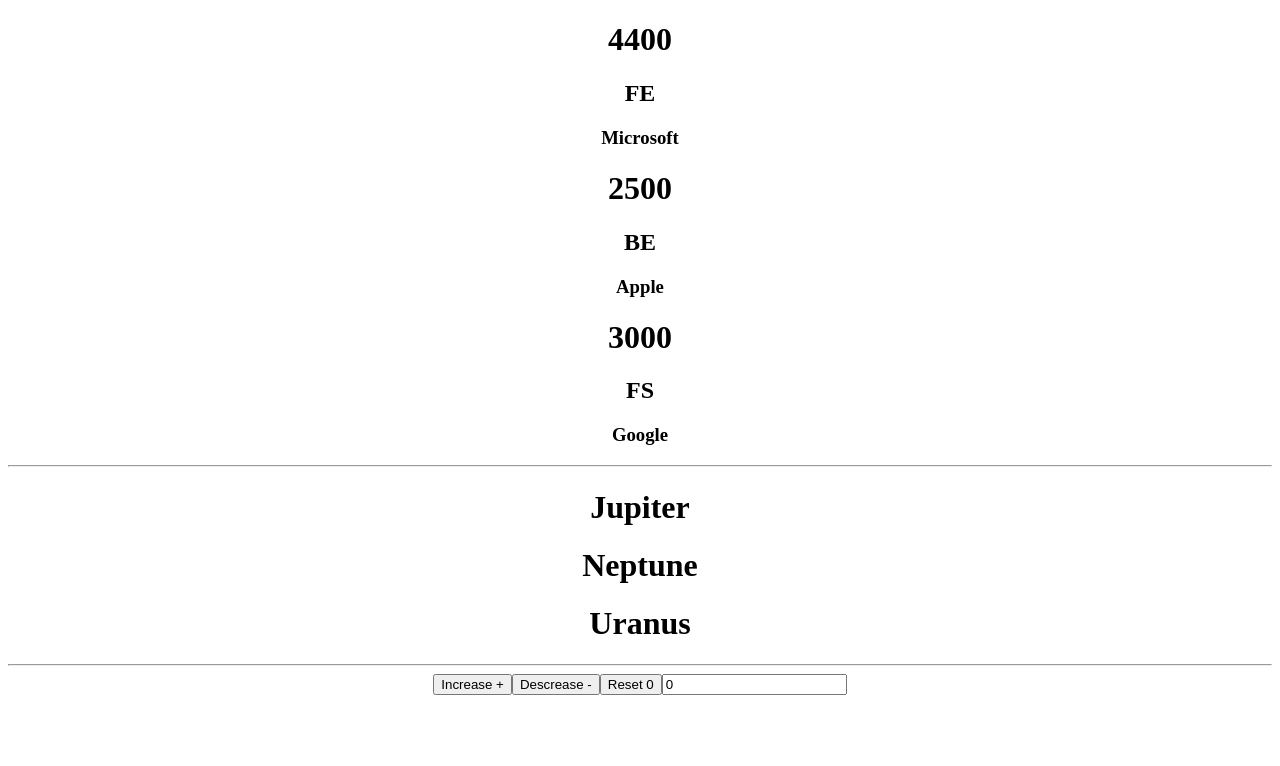
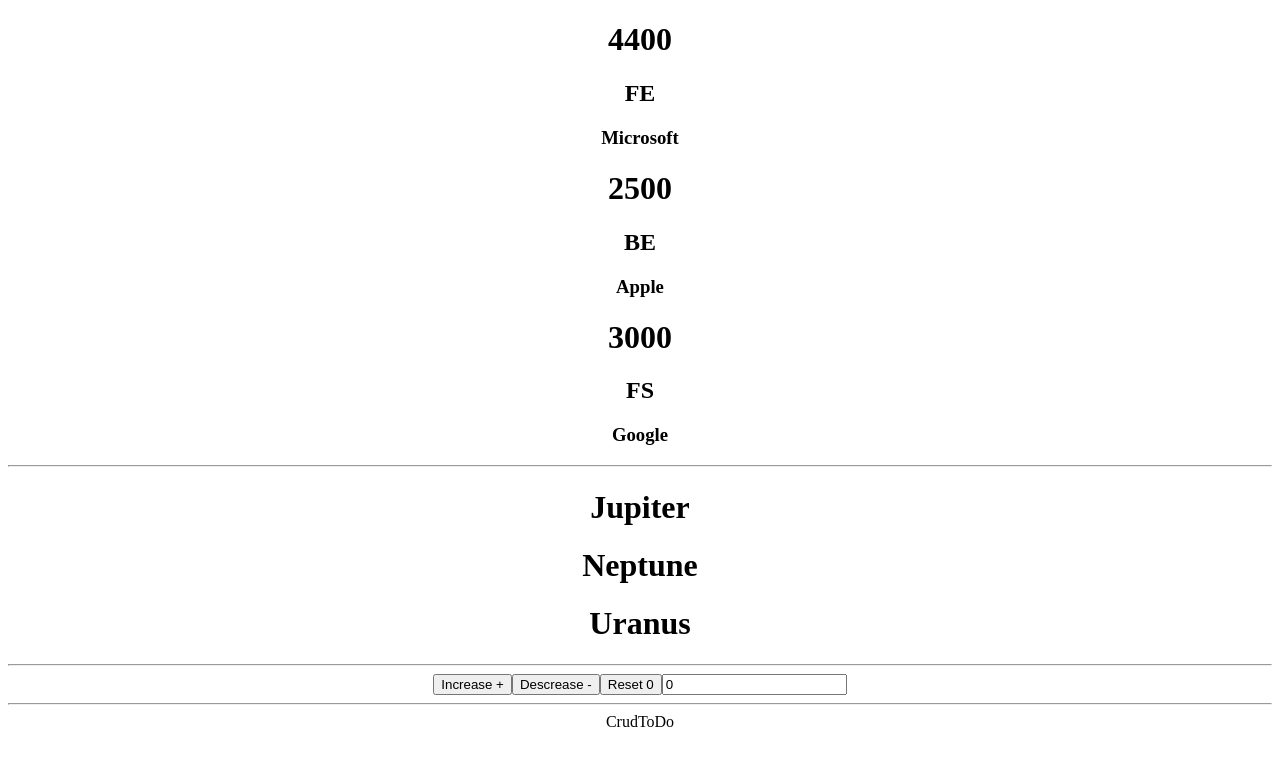
Before and after one commit to RaevenTech/PedroTech-react-tut, a React (Create React App) app in the folder practice/: page / in a window 1280 px wide. Shown: the top 766 px of the page. Built offline with nearby package versions, Linux system fonts and the light colour scheme.

Commit message:
todo component

```diff
--- a/practice/src/App.js
+++ b/practice/src/App.js
@@ -1,4 +1,5 @@
 import "./App.css";
+import ToDo from "./components/CRUD/ToDo";
 import Jobs from "./components/Jobs";
 import Planets from "./components/Planets";
 import State from "./components/State";
@@ -14,6 +15,8 @@
             <Planets />
             <hr />
             <State />
+            <hr />
+            <ToDo />
         </div>
     );
 }
--- /dev/null
+++ b/practice/src/components/CRUD/ToDo.js
@@ -0,0 +1,7 @@
+import React from "react";
+
+const ToDo = () => {
+    return <div>CrudToDo</div>;
+};
+
+export default ToDo;
```
